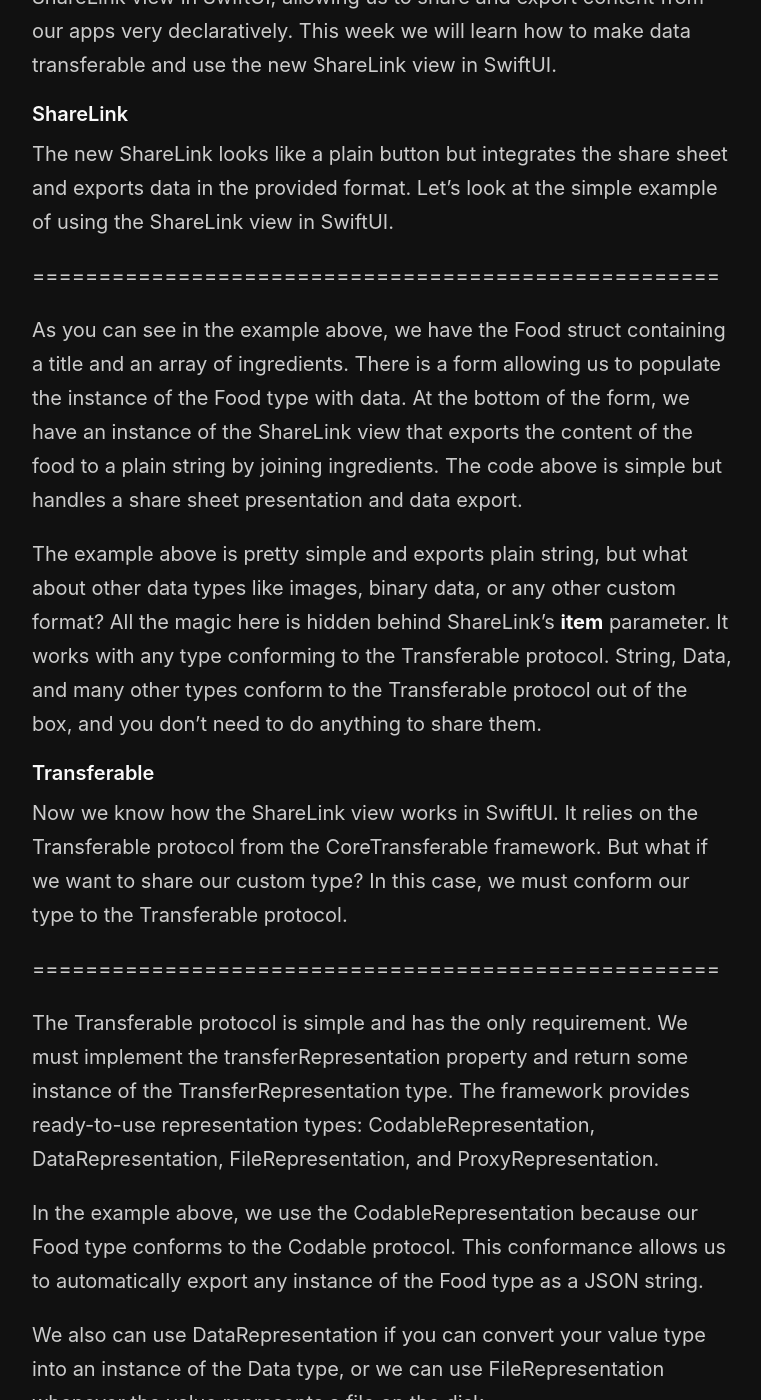
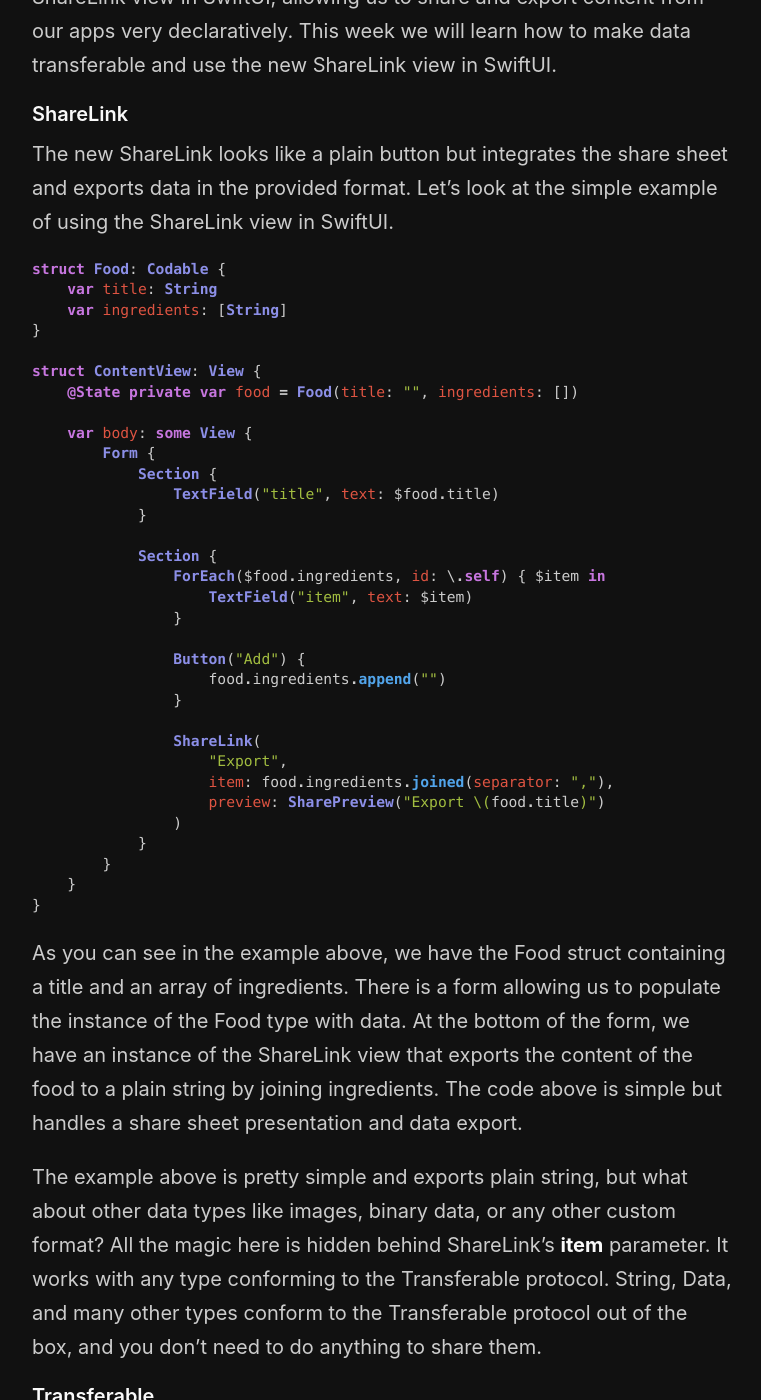
Before and after one commit to mecid/mecid.github.io, a Jekyll site: the page built from _posts/2023-03-28-sharing-content-in-swiftui.md, in a window 1280 px wide and 1400 px high, scrolled down 330 px. Shown: the whole window, without its empty margins (258-1019 px from the left). Built offline with Jekyll 4.4.1, drawn with Linux system fonts in a browser that asks for light colours; some of the changed text lies outside the part shown.

Commit message:
sharing code examples added

````diff
--- a/_posts/2023-03-28-sharing-content-in-swiftui.md
+++ b/_posts/2023-03-28-sharing-content-in-swiftui.md
@@ -8,7 +8,40 @@
 #### ShareLink
 The new ShareLink looks like a plain button but integrates the share sheet and exports data in the provided format. Let's look at the simple example of using the ShareLink view in SwiftUI.
 
-====================================================
+```swift
+struct Food: Codable {
+    var title: String
+    var ingredients: [String]
+}
+
+struct ContentView: View {
+    @State private var food = Food(title: "", ingredients: [])
+
+    var body: some View {
+        Form {
+            Section {
+                TextField("title", text: $food.title)
+            }
+
+            Section {
+                ForEach($food.ingredients, id: \.self) { $item in
+                    TextField("item", text: $item)
+                }
+
+                Button("Add") {
+                    food.ingredients.append("")
+                }
+
+                ShareLink(
+                    "Export",
+                    item: food.ingredients.joined(separator: ","),
+                    preview: SharePreview("Export \(food.title)")
+                )
+            }
+        }
+    }
+}
+```
 
 As you can see in the example above, we have the Food struct containing a title and an array of ingredients. There is a form allowing us to populate the instance of the Food type with data. At the bottom of the form, we have an instance of the ShareLink view that exports the content of the food to a plain string by joining ingredients. The code above is simple but handles a share sheet presentation and data export.
 
@@ -17,7 +50,15 @@
 #### Transferable
 Now we know how the ShareLink view works in SwiftUI. It relies on the Transferable protocol from the CoreTransferable framework. But what if we want to share our custom type? In this case, we must conform our type to the Transferable protocol.
 
-====================================================
+```swift
+import CoreTransferable
+
+extension Food: Transferable {
+    static var transferRepresentation: some TransferRepresentation {
+        CodableRepresentation(contentType: .text)
+    }
+}
+```
 
 The Transferable protocol is simple and has the only requirement. We must implement the transferRepresentation property and return some instance of the TransferRepresentation type. The framework provides ready-to-use representation types: CodableRepresentation, DataRepresentation, FileRepresentation, and ProxyRepresentation.
 
@@ -25,7 +66,23 @@
 
 We also can use DataRepresentation if you can convert your value type into an instance of the Data type, or we can use FileRepresentation whenever the value represents a file on the disk.
 
-====================================================
+```swift
+import CoreTransferable
+import UniformTypeIdentifiers
+
+extension UTType {
+    static var food: UTType {
+        UTType(exportedAs: "myapp.food.type")
+    }
+}
+
+extension Food: Transferable {
+    static var transferRepresentation: some TransferRepresentation {
+        CodableRepresentation(contentType: .food)
+        CodableRepresentation(contentType: .text)
+    }
+}
+```
 
 The transferRepresentation property is marked with the TransferRepresentationBuilder and allows us to combine different representations. For example, you can define different representations for different content types. Remember, the order makes sense; you should keep the most important representations above others.
 
````
